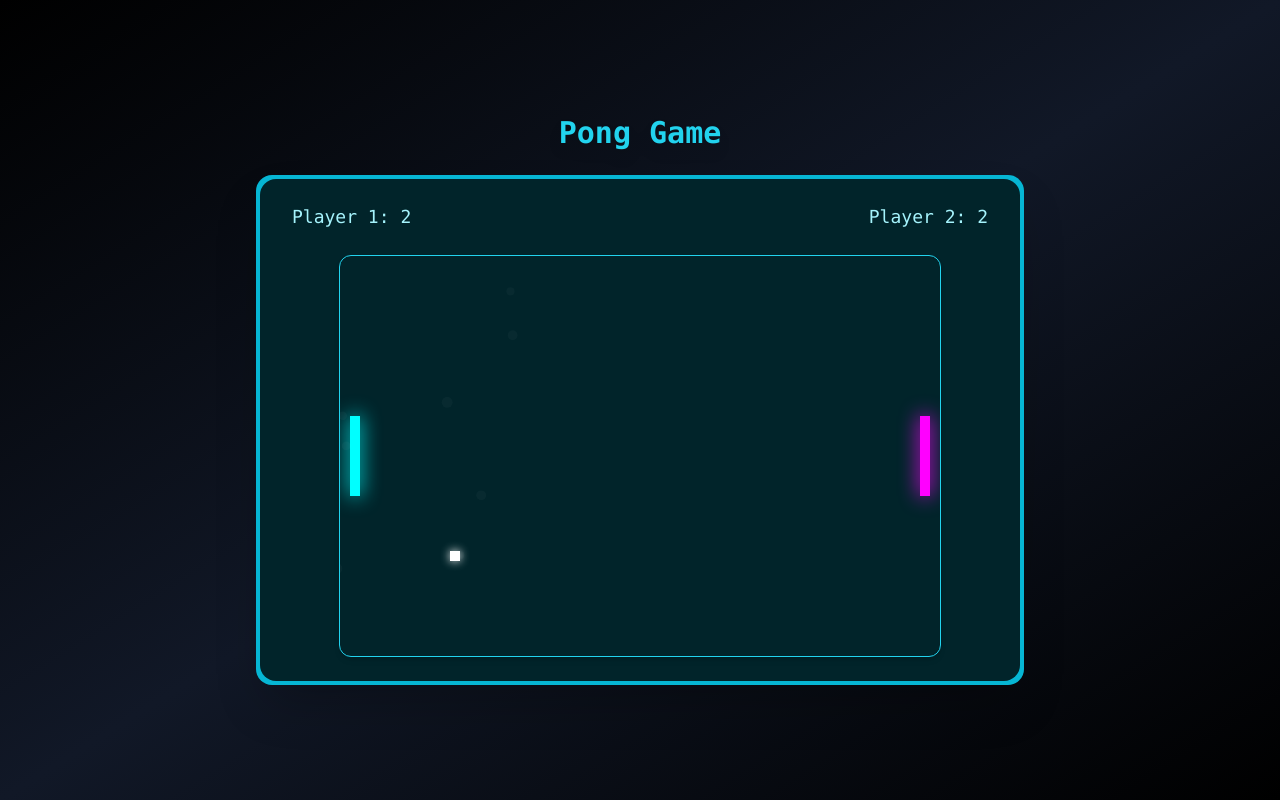
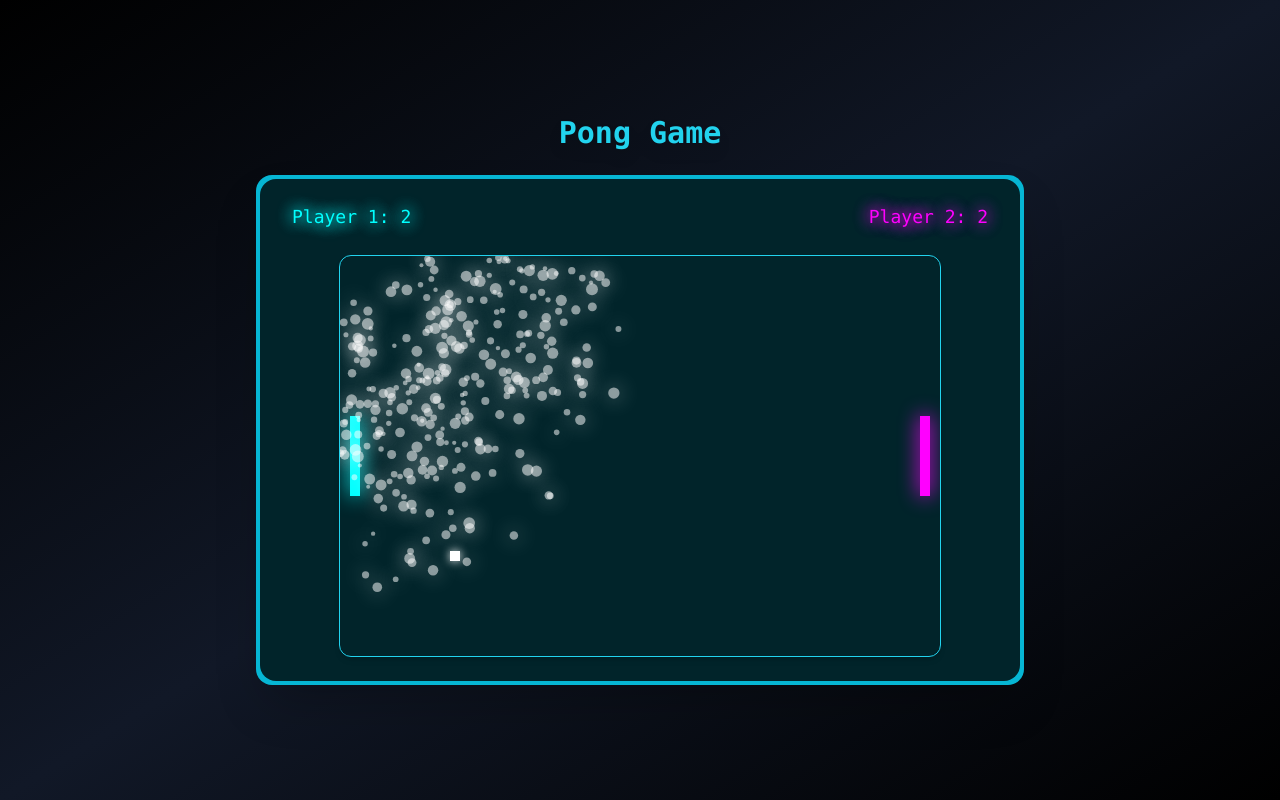
Before and after one commit to TheRealBeaubol/ft_transcendence, a React (Vite) app in the folder frontend/: page /pong in a window 1280 px wide. Built offline with nearby package versions, Linux system fonts and the light colour scheme.

Commit message:
what an amazing pong

```diff
--- a/frontend/src/pages/pong/component/PongGame.tsx
+++ b/frontend/src/pages/pong/component/PongGame.tsx
@@ -51,7 +51,7 @@ export default function PongGame() {
 		const paddleSpeed = 300;
 
 		const createExplosion = (x, y, color) => {
-			const count = 20;
+			const count = 300;
 			for (let i = 0; i < count; i++) {
 				const angle = Math.random() * 2 * Math.PI;
 				const speed = Math.random() * 200 + 100;
@@ -168,11 +168,30 @@ export default function PongGame() {
 
 			// Mise à jour particules
 			particles.current = particles.current.filter(p => p.opacity > 0);
+			// particles.current.forEach(p => {
+			// 	p.x += p.vx * delta;
+			// 	p.y += p.vy * delta;
+			// 	p.opacity -= delta * 0.5; // disparition en 1 sec environ
+			// });
 			particles.current.forEach(p => {
 				p.x += p.vx * delta;
 				p.y += p.vy * delta;
-				p.opacity -= delta * 1; // disparition en 1 sec environ
+
+				// Rebond sur les bords horizontaux
+				if (p.x <= 0 || p.x >= canvasWidth) {
+					p.vx *= -1;
+					p.x = Math.max(0, Math.min(canvasWidth, p.x)); // évite les débordements
+				}
+
+				// Rebond sur les bords verticaux
+				if (p.y <= 0 || p.y >= canvasHeight) {
+					p.vy *= -1;
+					p.y = Math.max(0, Math.min(canvasHeight, p.y)); // évite les débordements
+				}
+
+				p.opacity -= delta * 1*0.5;
 			});
+
 
 			// Draw
 			context.clearRect(0, 0, canvasWidth, canvasHeight);
@@ -230,9 +249,9 @@ export default function PongGame() {
 			<div className="bg-cyan-500 p-1 rounded-2xl shadow-2xl w-full max-w-3xl">
 				<div className="bg-black bg-opacity-80 rounded-2xl px-8 py-6 text-white font-mono flex flex-col gap-6 items-center">
 
-					<div className="flex justify-between w-full text-lg text-cyan-200">
-						<span>Player 1: {leftScore}</span>
-						<span>Player 2: {rightScore}</span>
+					<div className="flex justify-between w-full text-lg">
+						<span style={{ textShadow: '0 0 16px cyan, 0 0 16px cyan', color: 'cyan' }}>Player 1: {leftScore}</span>
+						<span  style={{ textShadow: '0 0 16px magenta, 0 0 16px magenta', color: 'magenta' }}>Player 2: {rightScore}</span>
 					</div>
 
 					<canvas
```
